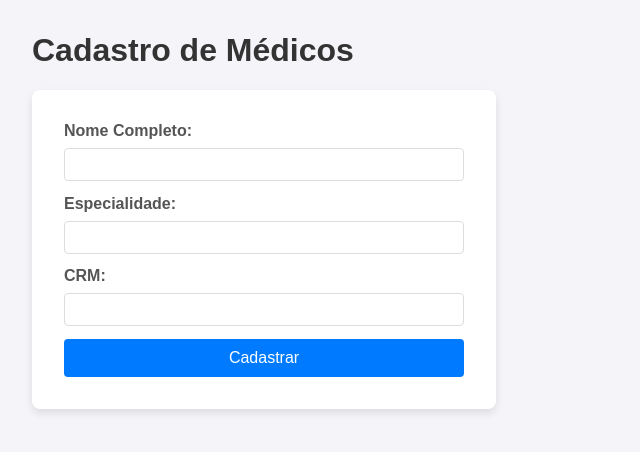
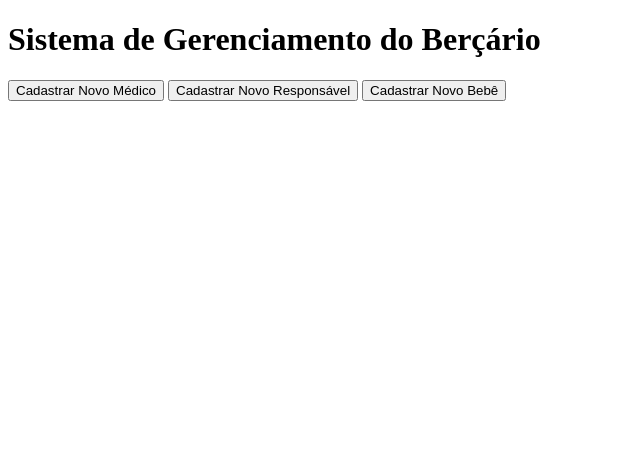
Before and after one commit to marcosgabrielms/bercario_app, a Flask app: template templates/index.html in a window 1280 px wide. Shown: the top 452 px of the page, without its empty margins (0-640 px from the left). Run offline with Flask 3, Linux system fonts and the light colour scheme; the template is opened without the code that fills it, so the values that code supplies are empty.

Commit message:
:sparkles: feat: configura a estrutura SPA e consolida os formulários no index.html

```diff
--- a/templates/index.html
+++ b/templates/index.html
@@ -2,30 +2,82 @@
 <html lang="pt-br">
 <head>
     <meta charset="UTF-8">
-    <title>Cadastrar Novo Médico</title>
-    <style>
-        body { font-family: Arial, sans-serif; margin: 2em; background-color: #f4f4f9; }
-        h1 { color: #333; }
-        form { background: white; padding: 2em; border-radius: 8px; box-shadow: 0 4px 8px rgba(0,0,0,0.1); max-width: 400px; }
-        label { display: block; margin-bottom: 0.5em; color: #555; font-weight: bold; }
-        input { width: 100%; padding: 8px; margin-bottom: 1em; border: 1px solid #ddd; border-radius: 4px; box-sizing: border-box; }
-        button { width: 100%; padding: 10px; background-color: #007BFF; color: white; border: none; border-radius: 4px; font-size: 16px; cursor: pointer; }
-        button:hover { background-color: #0056b3; }
-    </style>
+    <title>Sistema do Berçário (SPA)</title>
+    <!-- Link para o nosso novo arquivo de estilo -->
+    <link rel="stylesheet" href="{{ url_for('static', filename='style.css') }}">
 </head>
 <body>
-    <h1>Cadastro de Médicos</h1>
-    <form action="/adicionar_medico" method="post">
-        <label for="nome">Nome Completo:</label>
-        <input type="text" id="nome" name="nome" required>
+    <div class="container">
+        <!-- SEÇÃO DO MENU PRINCIPAL (Começa visível) -->
+        <div id="menu-principal">
+            <h1>Sistema de Gerenciamento do Berçário</h1>
+            <nav class="menu">
+                <button id="btn-show-medico">Cadastrar Novo Médico</button>
+                <button id="btn-show-responsavel">Cadastrar Novo Responsável</button>
+                <button id="btn-show-bebe">Cadastrar Novo Bebê</button>
+            </nav>
+        </div>
 
-        <label for="especialidade">Especialidade:</label>
-        <input type="text" id="especialidade" name="especialidade">
+        <!-- SEÇÃO DO FORMULÁRIO DE MÉDICOS (Começa escondido) -->
+        <div id="form-medico-container" class="form-wrapper" style="display: none;">
+            <h1>Cadastro de Médicos</h1>
+            <form action="/adicionar_medico" method="post">
+                <label for="nome_medico">Nome Completo:</label>
+                <input type="text" id="nome_medico" name="nome" required>
+                <label for="especialidade_medico">Especialidade:</label>
+                <input type="text" id="especialidade_medico" name="especialidade">
+                <label for="crm_medico">CRM:</label>
+                <input type="text" id="crm_medico" name="crm" required>
+                <button type="submit">Cadastrar</button>
+            </form>
+            <button class="back-link btn-voltar">Voltar ao Menu</button>
+        </div>
 
-        <label for="crm">CRM:</label>
-        <input type="text" id="crm" name="crm" required>
+        <!-- SEÇÃO DO FORMULÁRIO DE RESPONSÁVEIS (Começa escondido) -->
+        <div id="form-responsavel-container" class="form-wrapper" style="display: none;">
+            <h1>Cadastro de Responsáveis</h1>
+            <form action="/adicionar_responsavel" method="post">
+                <label for="nome_resp">Nome Completo:</label>
+                <input type="text" id="nome_resp" name="nome" required>
+                <label for="parentesco_resp">Parentesco:</label>
+                <input type="text" id="parentesco_resp" name="parentesco" required>
+                <label for="cpf_resp">CPF:</label>
+                <input type="text" id="cpf_resp" name="cpf">
+                <label for="telefone_resp">Telefone:</label>
+                <input type="text" id="telefone_resp" name="telefone">
+                <button type="submit">Cadastrar</button>
+            </form>
+            <button class="back-link btn-voltar">Voltar ao Menu</button>
+        </div>
 
-        <button type="submit">Cadastrar</button>
-    </form>
+        <!-- SEÇÃO DO FORMULÁRIO DE BEBÊS (Começa escondido) -->
+        <div id="form-bebe-container" class="form-wrapper" style="display: none;">
+            <h1>Cadastro de Bebês</h1>
+            <form action="/adicionar_bebe" method="post">
+                <label for="nome_bebe">Nome Completo do Bebê:</label>
+                <input type="text" id="nome_bebe" name="nome" required>
+                <label for="data_nascimento_bebe">Data de Nascimento:</label>
+                <input type="date" id="data_nascimento_bebe" name="data_nascimento" required>
+                <label for="sexo_bebe">Sexo:</label>
+                <select id="sexo_bebe" name="sexo" required>
+                    <option value="" disabled selected>Selecione...</option>
+                    <option value="M">Masculino</option>
+                    <option value="F">Feminino</option>
+                </select>
+                <label for="id_medico_select">Médico Responsável:</label>
+                <select id="id_medico_select" name="id_medico" required>
+                    <!-- Opções serão preenchidas pelo JavaScript -->
+                </select>
+                <label for="id_responsavel_select">Responsável Principal:</label>
+                <select id="id_responsavel_select" name="id_responsavel" required>
+                    <!-- Opções serão preenchidas pelo JavaScript -->
+                </select>
+                <button type="submit">Cadastrar</button>
+            </form>
+            <button class="back-link btn-voltar">Voltar ao Menu</button>
+        </div>
+    </div>
+    <!-- Link para o nosso novo arquivo JavaScript -->
+    <script src="{{ url_for('static', filename='script.js') }}"></script>
 </body>
 </html>
```
